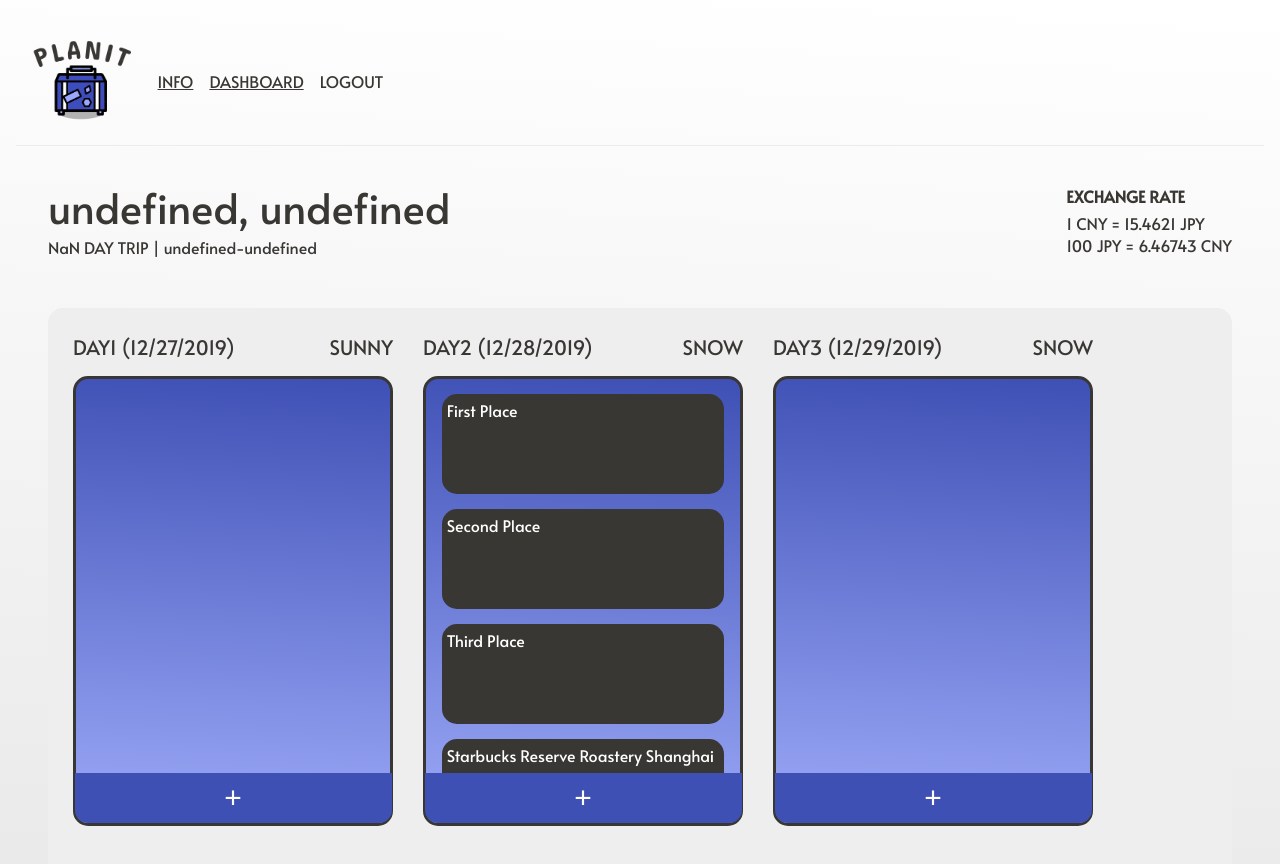
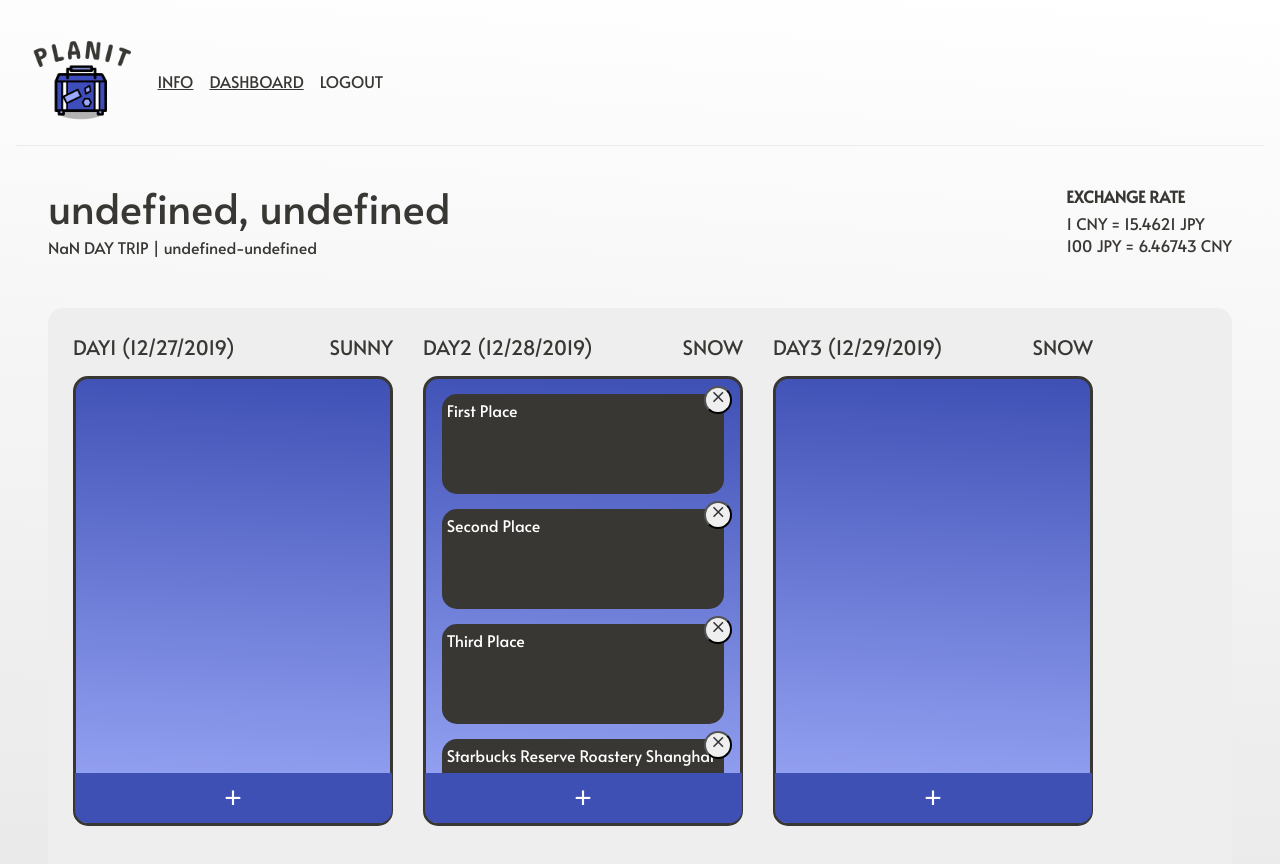
Before and after one commit to zeds-co/planit, a Vue app: page /#/dashboard in a window 1280 px wide. Shown: the top 864 px of the page. Built offline with nearby package versions, Linux system fonts and the light colour scheme; the HTML template or start-up script is replaced by a standard one.

Commit message:
Add delete button on each itinerary

```diff
--- a/public/index.html
+++ b/public/index.html
@@ -1,15 +1,22 @@
 <!DOCTYPE html>
 <html lang="en">
   <head>
-    <meta charset="utf-8">
-    <meta http-equiv="X-UA-Compatible" content="IE=edge">
-    <meta name="viewport" content="width=device-width,initial-scale=1.0">
-    <link rel="icon" href="<%= BASE_URL %>favicon.ico">
+    <meta charset="utf-8" />
+    <meta http-equiv="X-UA-Compatible" content="IE=edge" />
+    <meta name="viewport" content="width=device-width,initial-scale=1.0" />
+    <link rel="icon" href="<%= BASE_URL %>favicon.ico" />
+    <link
+      href="https://fonts.googleapis.com/icon?family=Material+Icons"
+      rel="stylesheet"
+    />
     <title>planit</title>
   </head>
   <body>
     <noscript>
-      <strong>We're sorry but planit doesn't work properly without JavaScript enabled. Please enable it to continue.</strong>
+      <strong
+        >We're sorry but planit doesn't work properly without JavaScript
+        enabled. Please enable it to continue.</strong
+      >
     </noscript>
     <div id="app"></div>
     <!-- built files will be auto injected -->
--- a/src/components/Days.vue
+++ b/src/components/Days.vue
@@ -1,18 +1,36 @@
 <template>
   <div class="contents">
-    <div class="dayWrap" v-for="(item, index) in itinerarys" v-bind:key="index">
+    <div
+      class="dayWrap"
+      v-for="(item, indexDay) in itinerarys"
+      v-bind:key="indexDay"
+    >
       <div class="dayHeader">
         <div class="day">{{ item.day }}</div>
         <div class="weather">{{ item.weather }}</div>
       </div>
       <div class="itineraryWrap">
-        <button class="addBtn" v-on:click="openPopUp(index)">+</button>
+        <button class="addBtn" v-on:click="openPopUp(indexDay)">+</button>
         <div class="itinerarys">
           <div
             class="itinerary"
-            v-for="(itinerary, index) in item.itinerary"
-            v-bind:key="index"
+            v-for="(itinerary, indexItinerary) in item.itinerary"
+            v-bind:key="indexItinerary"
           >
+            <button class="deleteBtn">
+              <i
+                class="material-icons"
+                v-on:click="deleteItinerary(indexDay, indexItinerary)"
+              >
+                close
+              </i>
+            </button>
+            <!-- <button
+              class="deleteBtn"
+              v-on:click="deleteItinerary(indexDay, indexItinerary)"
+            >
+              x
+            </button> -->
             <div>{{ itinerary.text }}</div>
           </div>
         </div>
@@ -65,6 +83,9 @@ export default {
       const selectedIndex = this.selectedButton;
       this.showPopUp = false;
       this.itinerarys[selectedIndex].itinerary.push({ text: plan });
+    },
+    deleteItinerary(indexDay, indexItinerary) {
+      this.itinerarys[indexDay].itinerary.splice(indexItinerary, 1);
     }
   }
 };
@@ -109,6 +130,7 @@ export default {
   overflow-y: scroll;
 }
 .itinerary {
+  position: relative;
   width: 90%;
   height: 100px;
   margin: 15px auto;
@@ -126,8 +148,8 @@ export default {
   text-align: center;
   font-size: 13pt;
 }
-
 .addBtn {
+  z-index: 1;
   width: 101%;
   height: 50px;
   position: absolute;
@@ -141,4 +163,22 @@ export default {
   color: white;
   cursor: pointer;
 }
+.deleteBtn {
+  display: flex;
+  justify-content: center;
+  position: absolute;
+  top: -8px;
+  right: -8px;
+  width: 28px;
+  height: 28px;
+  background: #efefef;
+  color: #333;
+  border-radius: 50%;
+}
+.deleteBtn i {
+  font-size: 18px;
+}
+button:focus {
+  outline: 0;
+}
 </style>
--- a/src/components/Popup.vue
+++ b/src/components/Popup.vue
@@ -26,7 +26,7 @@ export default {
 <!-- Add "scoped" attribute to limit CSS to this component only -->
 <style scoped>
 .popUpCover {
-  z-index: 1;
+  z-index: 2;
   position: fixed;
   top: 0;
   left: 0;
@@ -63,4 +63,8 @@ export default {
   background: #999;
   box-shadow: 0 2px 4px rgba(0, 0, 0, 0.5);
 }
+input[type="text"]:focus,
+button:focus {
+  outline: 0;
+}
 </style>
```
